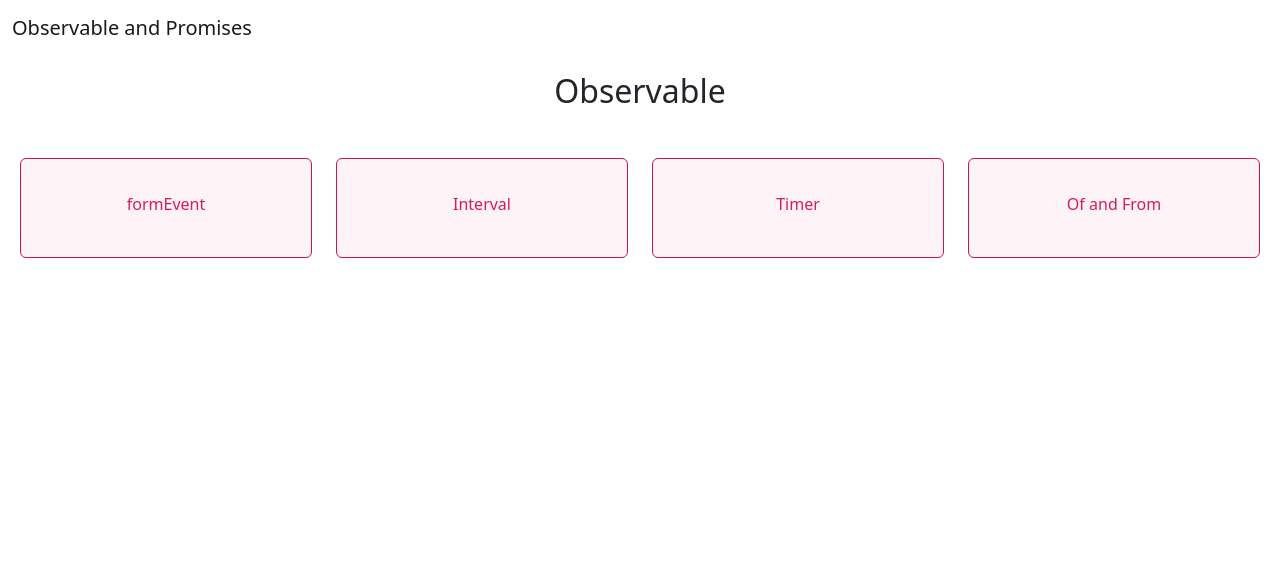
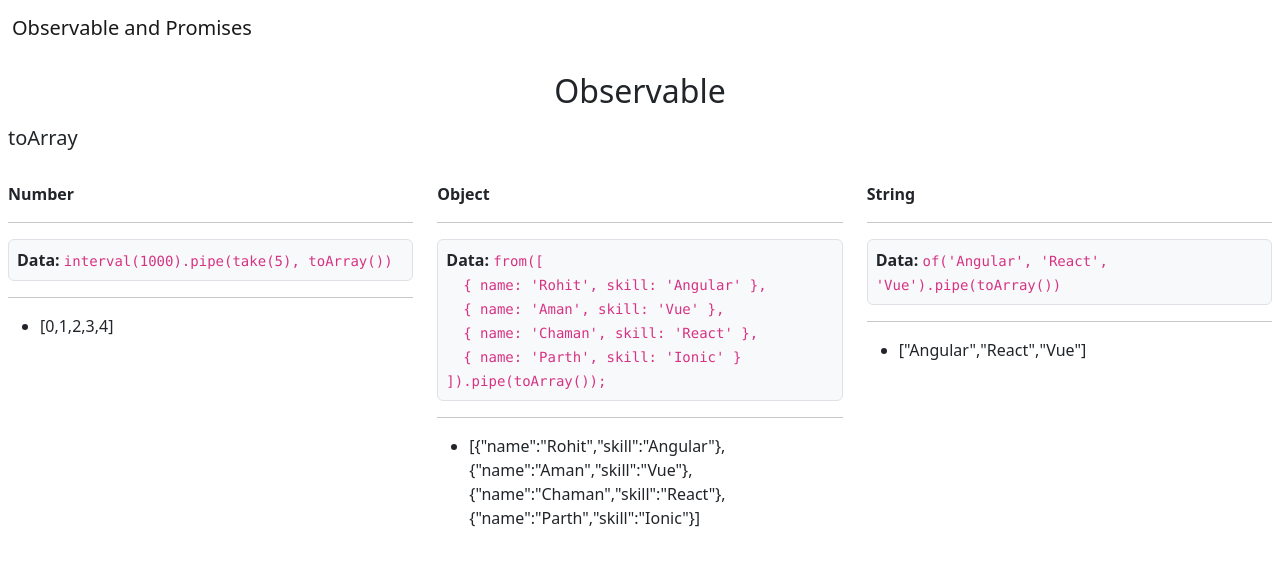
Before and after one commit to rtewari056/Rxjs-tutorial, an Angular app: page /observable/to-array in a window 1280 px wide. Before the commit this address led to /observable. Shown: the top 566 px of the page. Built offline with nearby package versions, Linux system fonts and the light colour scheme.

Commit message:
ToArray Operator

```diff
--- a/src/app/app-routing.module.ts
+++ b/src/app/app-routing.module.ts
@@ -28,6 +28,10 @@ export const routes: Routes = [
       {
         path: 'of-from',
         loadComponent: () => import('./components/of-from/of-from.component').then(m => m.OfFromComponent)
+      },
+      {
+        path: 'to-array',
+        loadComponent: () => import('./components/to-array/to-array.component').then(m => m.ToArrayComponent)
       }
     ]
   },
--- a/src/app/components/of-from/of-from.component.html
+++ b/src/app/components/of-from/of-from.component.html
@@ -8,7 +8,8 @@
     <div class="row">
         <div class="col-md-6">
             <p class="border rounded bg-light p-2">
-                <strong>Data: </strong>of('Rohit', 'Aman', 'Chaman')
+                <strong>Data: </strong>
+                <code>of('Rohit', 'Aman', 'Chaman')</code>
             </p>
             <hr>
             <ul id="ofContainer">
@@ -17,7 +18,8 @@
 
         <div class="col-md-6">
             <p class="border rounded bg-light p-2">
-                <strong>Data: </strong>of(&#123; name1: 'Rohit', name2: 'Aman', name3: 'Chaman' &#125;)
+                <strong>Data: </strong>
+                <code>of(&#123; name1: 'Rohit', name2: 'Aman', name3: 'Chaman' &#125;)</code>
             </p>
             <hr>
             <ul>
@@ -37,7 +39,8 @@
             <hr>
 
             <p class="border rounded bg-light p-2">
-                <strong>Data: </strong>from(['Angular', 'React', 'Vue'])
+                <strong>Data: </strong>
+                <code>from(['Angular', 'React', 'Vue'])</code>
             </p>
             <hr>
             <ul id="fromContainer">
--- /dev/null
+++ b/src/app/components/to-array/to-array.component.html
@@ -0,0 +1,55 @@
+<div class="my-3 mx-2">
+    <h5>toArray</h5>
+
+    <br>
+
+    <div class="row">
+        <div class="col-md-4">
+            <strong>Number</strong>
+            <hr>
+
+            <p class="border rounded bg-light p-2">
+                <strong>Data: </strong><code>interval(1000).pipe(take(5), toArray())</code>
+            </p>
+            <hr>
+            <ul id="toArrayIntervalContainer">
+
+            </ul>
+        </div>
+
+        <div class="col-md-4">
+            <strong>Object</strong>
+            <hr>
+
+            <p class="border rounded bg-light p-2">
+                <strong>Data: </strong>
+                <code>
+                    from([<br>
+                    &nbsp; &#123; name: 'Rohit', skill: 'Angular' &#125;, <br>
+                    &nbsp; &#123; name: 'Aman', skill: 'Vue' &#125;, <br>
+                    &nbsp; &#123; name: 'Chaman', skill: 'React' &#125;, <br>
+                    &nbsp; &#123; name: 'Parth', skill: 'Ionic' &#125;<br>
+                    ]).pipe(toArray());
+                </code>
+            </p>
+            <hr>
+            <ul id="toArrayFromContainer">
+
+            </ul>
+        </div>
+
+        <div class="col-md-4">
+            <strong>String</strong>
+            <hr>
+
+            <p class="border rounded bg-light p-2">
+                <strong>Data: </strong>
+                <code>of('Angular', 'React', 'Vue').pipe(toArray())</code>
+            </p>
+            <hr>
+            <ul id="toArrayOfContainer">
+
+            </ul>
+        </div>
+    </div>
+</div>
--- /dev/null
+++ b/src/app/components/to-array/to-array.component.ts
@@ -0,0 +1,55 @@
+import { Component, OnInit, inject } from '@angular/core';
+import { CommonModule } from '@angular/common';
+import { Observable, from, interval, of, take, toArray } from 'rxjs';
+import { DesignUtilityService } from 'src/app/services/design-utility.service';
+
+type User = {
+  name: string,
+  skill: string
+}
+
+@Component({
+  selector: 'app-to-array',
+  standalone: true,
+  imports: [CommonModule],
+  templateUrl: './to-array.component.html',
+  styleUrls: ['./to-array.component.scss']
+})
+export class ToArrayComponent implements OnInit {
+  private _designUtilityService = inject(DesignUtilityService);
+
+  users: User[] = [
+    { name: 'Rohit', skill: 'Angular' },
+    { name: 'Aman', skill: 'Vue' },
+    { name: 'Chaman', skill: 'React' },
+    { name: 'Parth', skill: 'Ionic' }
+  ]
+
+  ngOnInit(): void {
+
+    // EX - 01
+    const source1$: Observable<number[]> = interval(1000).pipe(take(5), toArray());
+
+    source1$.subscribe((res: number[]) => {
+      console.log(res);
+      this._designUtilityService.print(JSON.stringify(res), 'toArrayIntervalContainer');
+    })
+
+    // EX - 02
+    const source2$: Observable<User[]> = from(this.users).pipe(toArray());
+
+    source2$.subscribe((res: User[]) => {
+      console.log(res);
+      this._designUtilityService.print(JSON.stringify(res), 'toArrayFromContainer');
+    })
+
+    // EX - 03
+    const source3$: Observable<string[]> = of('Angular', 'React', 'Vue').pipe(toArray());
+
+    source3$.subscribe((res: string[]) => {
+      console.log(res);
+      this._designUtilityService.print(JSON.stringify(res), 'toArrayOfContainer');
+    })
+  }
+
+}
--- a/src/app/pages/list/list.component.html
+++ b/src/app/pages/list/list.component.html
@@ -5,6 +5,7 @@
             <app-card routerLink="interval" cardTitle="Interval"></app-card>
             <app-card routerLink="timer" cardTitle="Timer"></app-card>
             <app-card routerLink="of-from" cardTitle="Of and From"></app-card>
+            <app-card routerLink="to-array" cardTitle="toArray"></app-card>
         </div>
     </div>
 </div>
```
Also changed, not shown: src/app/components/to-array/to-array.component.scss (added).
